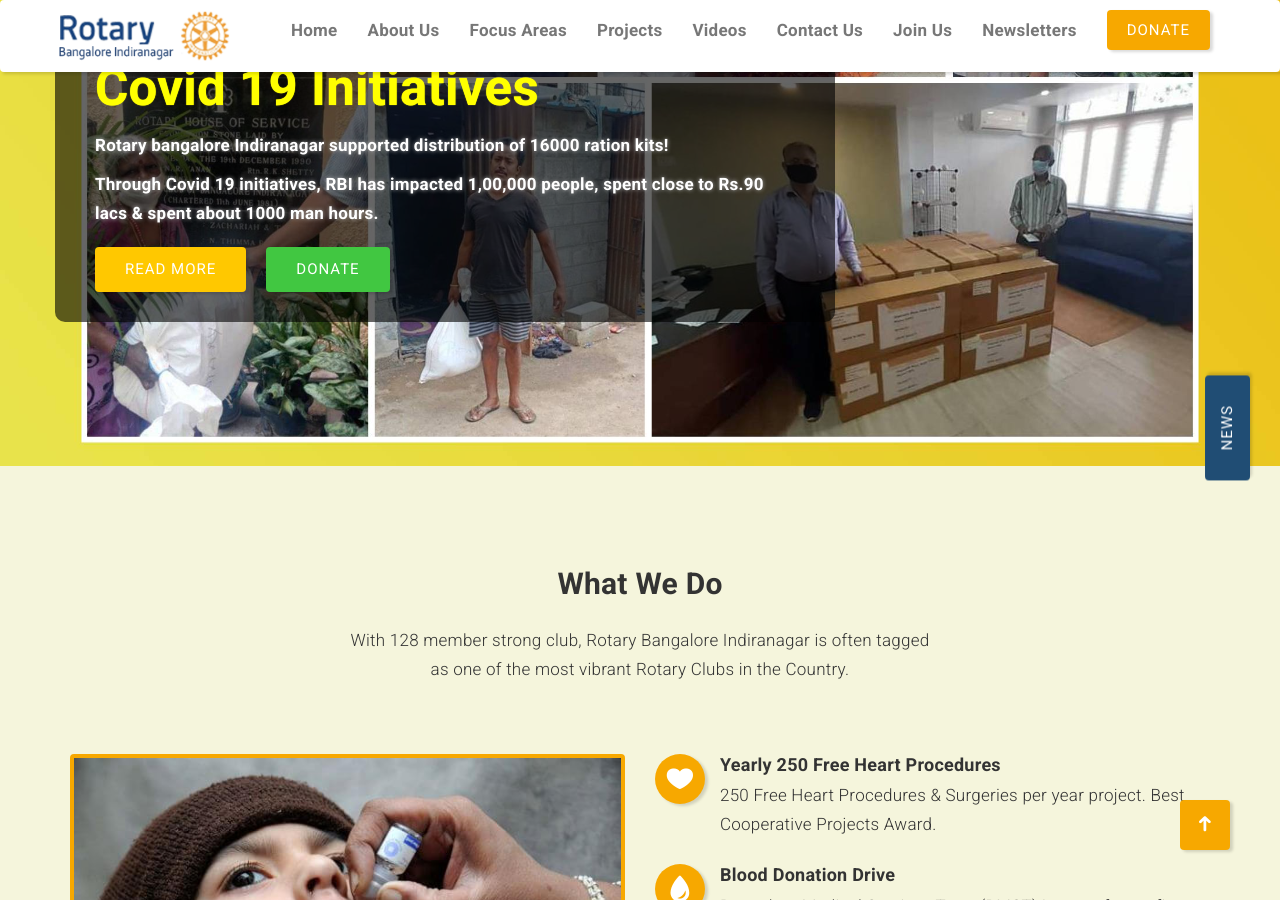
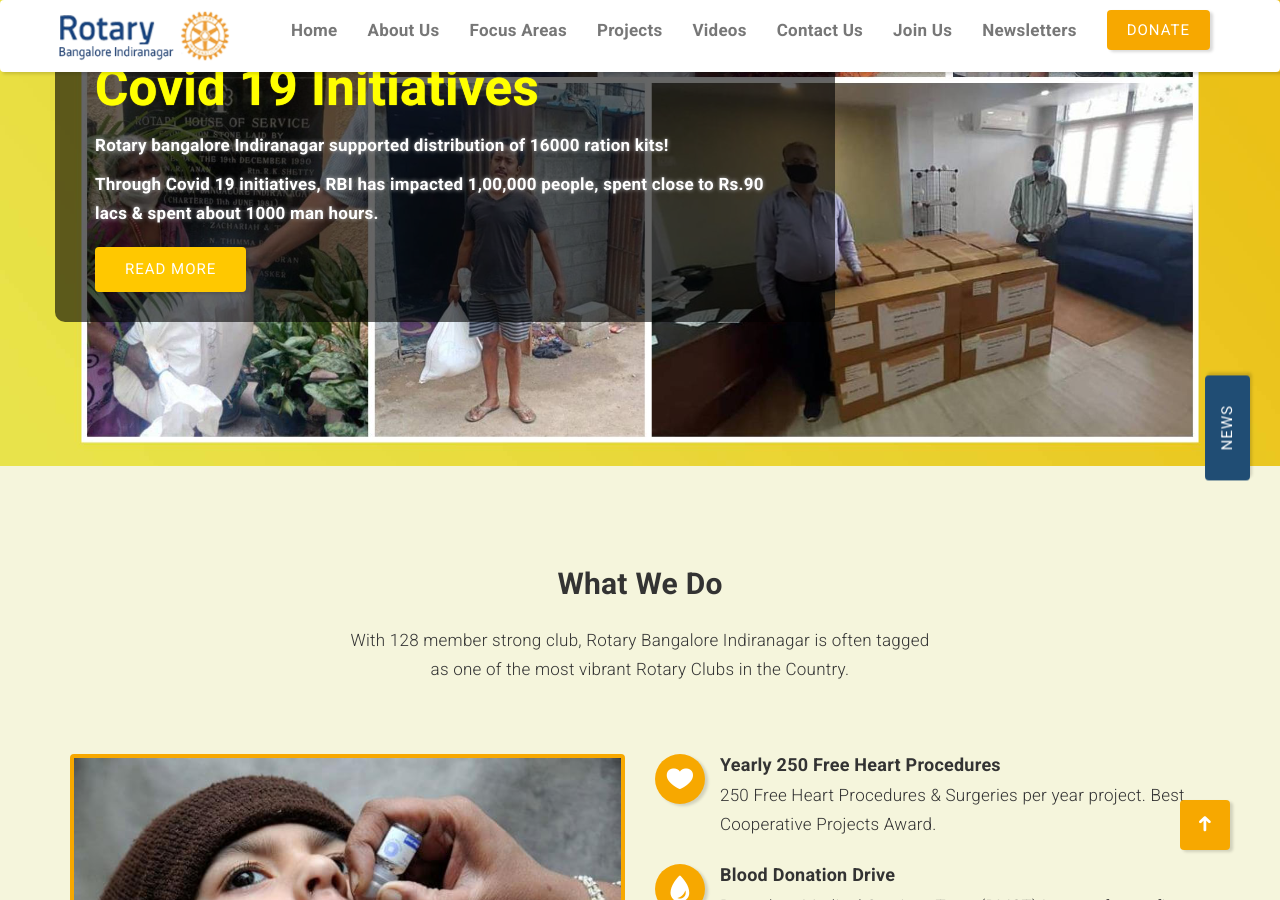
Before and after one commit to sharathdt/rtry, a Jekyll site: the page built from index.html, in a window 1280 px wide and 900 px high, scrolled down 434 px. Built offline with Jekyll 4.4.1, drawn with Linux system fonts in a browser that asks for light colours; some web fonts are replaced.

Commit message:
remove donate

```diff
--- a/_includes/intro.html
+++ b/_includes/intro.html
@@ -10,13 +10,12 @@
                             <h1 class="hero-heading" style="margin-bottom: 0.25em">Covid 19 initiatives</h1>
                             <p class="hero-text text-shadow white">Rotary bangalore Indiranagar supported distribution of 16000 ration kits!</p>
                             <p class="hero-text text-shadow white" style="margin-bottom: 0.5em">Through Covid 19 initiatives, RBI has impacted 1,00,000 people, spent close to Rs.90 lacs & spent about 1000 man hours.</p>
-                            <p><a class="btn btn-warning" href="https://funding.rotaryindiranagar.org/covid-19-initiatives-by-rotary-bangalore-indiranagar/" style="margin-right: 20px; margin-top: 10px">Read More</a><a class="btn btn-success" href="https://funding.rotaryindiranagar.org/donations/covid-19-fund-raiser-giving-food-packs-to-daily-wage-labour-in-bengaluru-to-complement-govt-efforts/" style="margin-top: 10px">Donate</a></p>
+                            <p><a class="btn btn-warning" href="https://funding.rotaryindiranagar.org/covid-19-initiatives-by-rotary-bangalore-indiranagar/" style="margin-right: 20px; margin-top: 10px">Read More</a></p>
                         </div>
                     </div>
                 </div>
                     </div>
                 </div>
-
           <!--
                 <div class="item" style="background-image: url({{site.baseurl}}/images/header-background.jpg); background-blend-mode: soft-light; background-size: cover;">
                 <div class="container relative">
```
